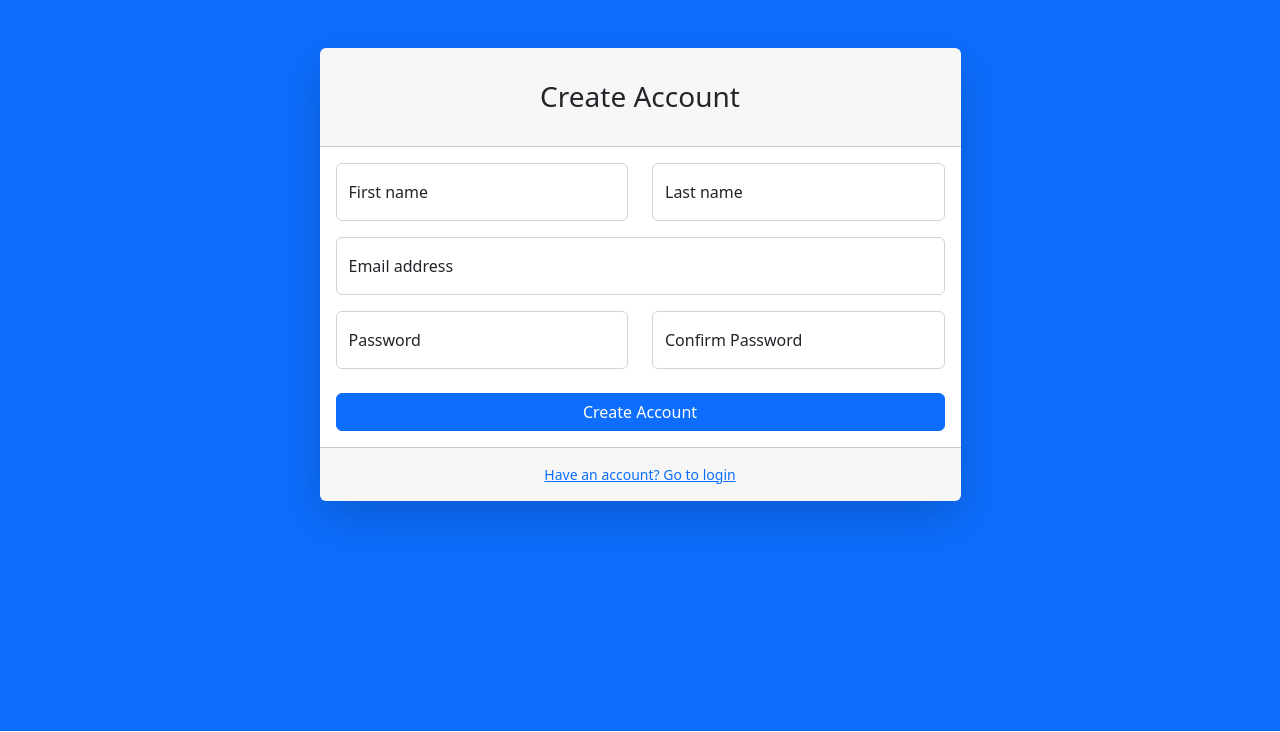
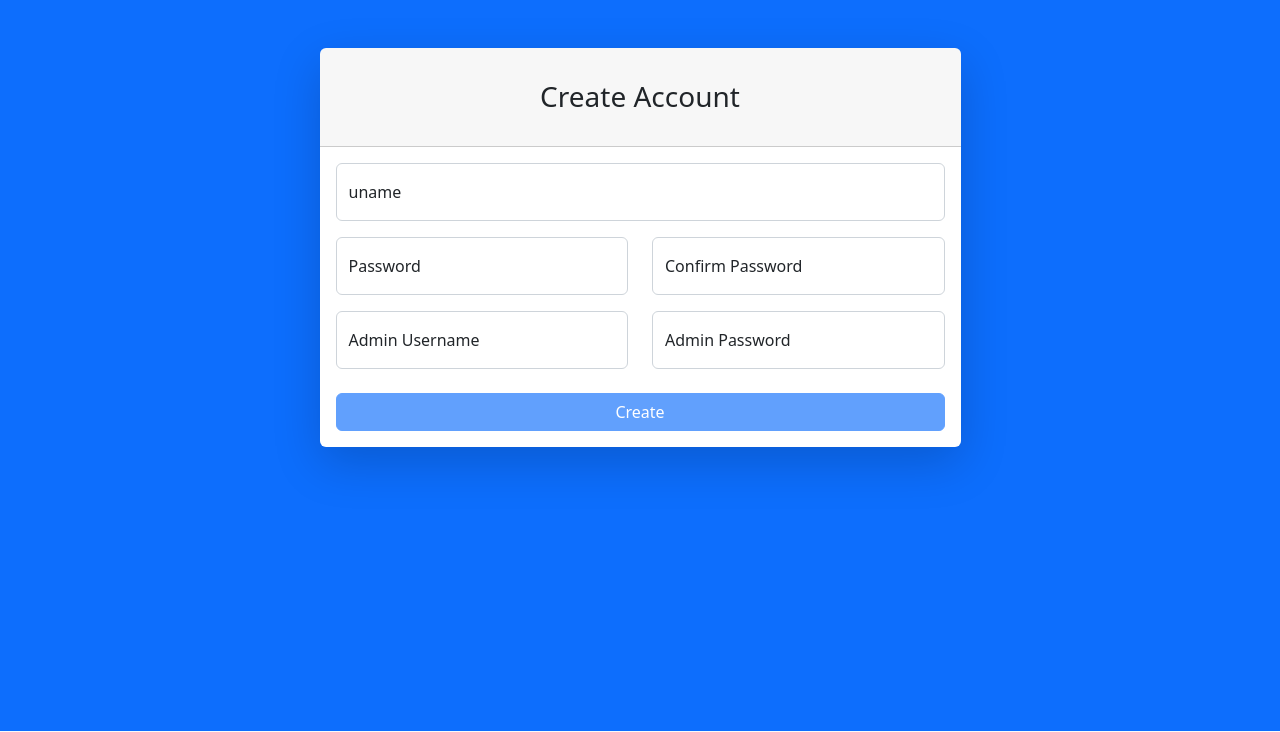
Before and after one commit to MonkNo1/Dashboard-using-python-django-and-mongoDb, a Django app: template templates/register.html in a window 1280 px wide. Shown: the top 732 px of the page. Run offline with Django 4.2, Linux system fonts and the light colour scheme; the template is opened without the code that fills it, so the values that code supplies are empty; parts of the project's set-up code (start-up, migrations or seed data) failed here and were passed over; some libraries are stand-ins or nearby versions.

Commit message:
register user

```diff
--- a/dashbrd/urls.py
+++ b/dashbrd/urls.py
@@ -5,5 +5,9 @@ from. import views
 urlpatterns = [
     path('',views.login,name="login"),
     path('check',views.check,name="check"),
-    path('charts',views.charts,name="charts")
+    # path('charts',views.charts,name="charts"),
+    path('new',views.Admin,name="New"),
+    path('getdet',views.usercheck,name="usercheck"),
+    path('charts/<user>/',views.charts,name="charts"),
+    path('charts/<user>/back/',views.back,name="back")
 ]
--- a/templates/charts.html
+++ b/templates/charts.html
@@ -44,7 +44,7 @@
                     <div class="sb-sidenav-menu">
                         <div class="nav">
                             <div class="sb-sidenav-menu-heading">Core</div>
-                            <a class="nav-link" href="index.html">
+                            <a class="nav-link" href="back/">
                                 <div class="sb-nav-link-icon"><i class="fas fa-tachometer-alt"></i></div>
                                 Dashboard
                             </a>
@@ -104,7 +104,7 @@
                     </div>
                     <div class="sb-sidenav-footer">
                         <div class="small">Logged in as:</div>
-                        Start Bootstrap
+                        {{user}}
                     </div>
                 </nav>
             </div>
--- a/templates/register.html
+++ b/templates/register.html
@@ -21,46 +21,44 @@
                                 <div class="card shadow-lg border-0 rounded-lg mt-5">
                                     <div class="card-header"><h3 class="text-center font-weight-light my-4">Create Account</h3></div>
                                     <div class="card-body">
-                                        <form>
-                                            <div class="row mb-3">
-                                                <div class="col-md-6">
-                                                    <div class="form-floating mb-3 mb-md-0">
-                                                        <input class="form-control" id="inputFirstName" type="text" placeholder="Enter your first name" />
-                                                        <label for="inputFirstName">First name</label>
-                                                    </div>
-                                                </div>
-                                                <div class="col-md-6">
-                                                    <div class="form-floating">
-                                                        <input class="form-control" id="inputLastName" type="text" placeholder="Enter your last name" />
-                                                        <label for="inputLastName">Last name</label>
-                                                    </div>
-                                                </div>
-                                            </div>
+                                        <form method="post" action="new">
+                                            {%csrf_token%}
                                             <div class="form-floating mb-3">
-                                                <input class="form-control" id="inputEmail" type="email" placeholder="name@example.com" />
-                                                <label for="inputEmail">Email address</label>
+                                                <input class="form-control" id="inputEmail" type="text" name="uname" placeholder="username" />
+                                                <label for="inputEmail">uname</label>
                                             </div>
                                             <div class="row mb-3">
                                                 <div class="col-md-6">
                                                     <div class="form-floating mb-3 mb-md-0">
-                                                        <input class="form-control" id="inputPassword" type="password" placeholder="Create a password" />
+                                                        <input class="form-control" name="passw" id="inputPassword" type="text" placeholder="Create a password" />
                                                         <label for="inputPassword">Password</label>
                                                     </div>
                                                 </div>
                                                 <div class="col-md-6">
                                                     <div class="form-floating mb-3 mb-md-0">
-                                                        <input class="form-control" id="inputPasswordConfirm" type="password" placeholder="Confirm password" />
+                                                        <input class="form-control" id="inputPasswordConfirm" type=passsword" placeholder="Confirm password" />
                                                         <label for="inputPasswordConfirm">Confirm Password</label>
                                                     </div>
                                                 </div>
                                             </div>
+                                            <div class="row mb-3">
+                                                <div class="col-md-6">
+                                                    <div class="form-floating mb-3 mb-md-0">
+                                                        <input class="form-control" name="adminu" id="inputPassword" type="text" placeholder="Create a password" />
+                                                        <label for="inputPassword">Admin Username</label>
+                                                    </div>
+                                                </div>
+                                                <div class="col-md-6">
+                                                    <div class="form-floating mb-3 mb-md-0">
+                                                        <input class="form-control" name="adminp" id="inputPasswordConfirm" type="password" placeholder="Confirm password" />
+                                                        <label for="inputPasswordConfirm">Admin Password</label>
+                                                    </div>
+                                                </div>
+                                            </div>
                                             <div class="mt-4 mb-0">
-                                                <div class="d-grid"><a class="btn btn-primary btn-block" href="login.html">Create Account</a></div>
+                                                <div class="d-grid"><button class="btn btn-primary disabled"type="submit" id="conformtest">Create</button></div>
                                             </div>
                                         </form>
-                                    </div>
-                                    <div class="card-footer text-center py-3">
-                                        <div class="small"><a href="login.html">Have an account? Go to login</a></div>
                                     </div>
                                 </div>
                             </div>
@@ -85,5 +83,19 @@
         </div>
         <script src="https://cdn.jsdelivr.net/npm/bootstrap@5.2.3/dist/js/bootstrap.bundle.min.js" crossorigin="anonymous"></script>
         <script src="{% static 'js/scripts.js'%}"></script>
+        <script>
+                const inputPassword = document.getElementById("inputPassword")
+                const inputPasswordConfirm = document.getElementById("inputPasswordConfirm")
+                inputPasswordConfirm.addEventListener("input", () => {
+                if(inputPassword.value == inputPasswordConfirm.value){
+                    document.getElementById('conformtest').classList.remove('disabled');
+                    console.log("TestForIF")
+                }
+                else {
+                    document.getElementById('conformtest').class="btn btn-primary disabled";
+                    console.log("TestForElse")
+                }
+            });
+        </script>
     </body>
 </html>
```
Also changed, not shown: dashbrd/mongos/connectdb.py (renamed from dashbrd/connectdb.py, +10 -3 lines), dashbrd/mongos/newusr.py (added, +22 -0 lines), dashbrd/views.py (+39 -3 lines), templates/index.html (+2 -45 lines), 1 other file.
